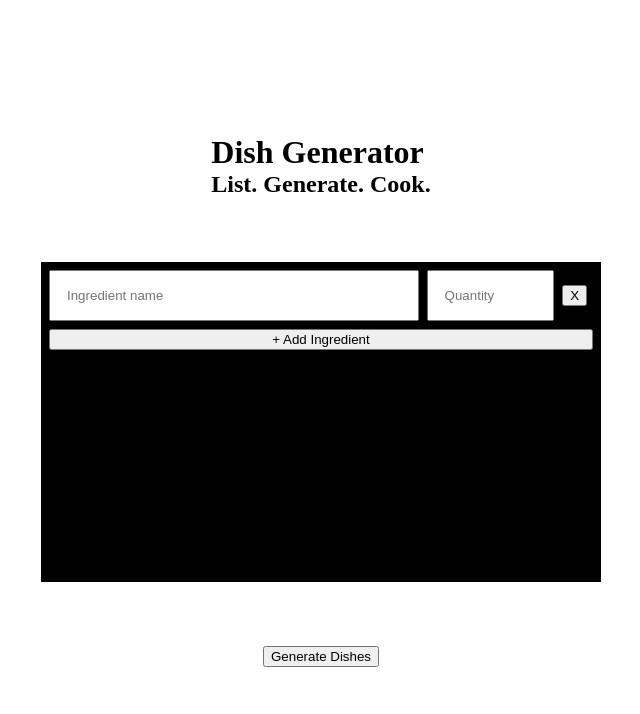
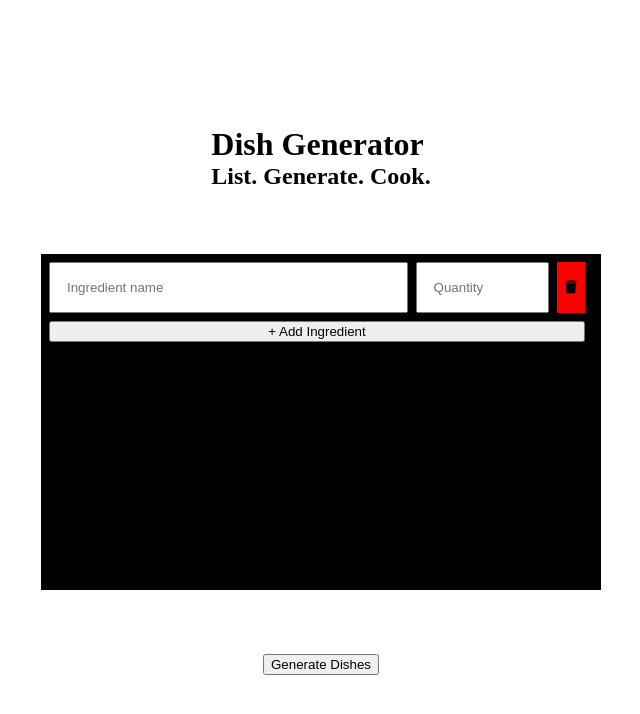
Before and after one commit to tossik8/dish-generator, a Vue app in the folder client/: page / in a window 1280 px wide. Both pictures are taken after a click on the button "+ Add Ingredient". Shown: the top 714 px of the page, without its empty margins (319-959 px from the left). Built offline with nearby package versions, Linux system fonts and the light colour scheme.

Commit message:
Change the table layout to flexbox

```diff
--- a/client/package.json
+++ b/client/package.json
@@ -11,6 +11,11 @@
     "type-check": "vue-tsc --build --force"
   },
   "dependencies": {
+    "@fortawesome/fontawesome-svg-core": "^6.6.0",
+    "@fortawesome/free-brands-svg-icons": "^6.6.0",
+    "@fortawesome/free-regular-svg-icons": "^6.6.0",
+    "@fortawesome/free-solid-svg-icons": "^6.6.0",
+    "@fortawesome/vue-fontawesome": "^3.0.8",
     "vue": "^3.5.12",
     "vue-router": "^4.4.5"
   },
--- /dev/null
+++ b/client/src/components/IngredientsList.vue
@@ -0,0 +1,121 @@
+<script setup lang="ts">
+import type { Ingredient } from '@/interfaces';
+import { nextTick, ref, type Ref } from 'vue';
+
+const ingredients: Ref<Ingredient[]> = ref([])
+
+function addIngredient(): void {
+    const ingredient: Ingredient = {
+        name: ""
+    }
+    ingredients.value.push(ingredient)
+    scrollTableIntoView()
+}
+
+function scrollTableIntoView() {
+    const ingredients = document.getElementsByClassName("ingredients")[0]
+    nextTick(() => {
+        ingredients.scroll({
+            top: ingredients.scrollHeight,
+            left: 0,
+            behavior: 'smooth'
+        })
+    })
+}
+
+function removeIngredient(index: number): void {
+    ingredients.value.splice(index, 1)
+}
+
+defineExpose({
+    ingredients
+})
+</script>
+
+<template>
+    <div class="ingredients-container">
+        <ul class="ingredients">
+            <li v-for="(ingredient, index) in ingredients" :key="index">
+                <div class="ingredients__container">
+                    <input class="ingredients__input" v-model="ingredient.name" name="ingredient-name" type="text"
+                        placeholder="Ingredient name">
+                    <input class="ingredients__input ingredients__input--short" v-model="ingredient.quanity" type="text"
+                        name="ingredient-quantity" placeholder="Quantity">
+                    <button class="ingredients__button ingredients__button--remove" @click="removeIngredient(index)">
+                        <font-awesome-icon :icon="['fas', 'trash']" />
+                    </button>
+                </div>
+                <p :id="`error-${index}`" class="ingredients__error ingredients__error--hidden">Ingredient name is
+                    required</p>
+            </li>
+            <li class="ingredients__item--add">
+                <button class="ingredients__button ingredients__button--add" @click="addIngredient()">+ Add Ingredient</button>
+            </li>
+        </ul>
+    </div>
+</template>
+
+<style scoped>
+.ingredients-container {
+    background-color: black;
+    padding: 0.5rem;
+    width: inherit;
+}
+
+.ingredients {
+    max-height: 20rem;
+    min-height: 20rem;
+    overflow-y: auto;
+    width: inherit;
+    list-style-type: none;
+    display: flex;
+    flex-direction: column;
+    gap: 0.5rem;
+    padding-inline-start: 0;
+    padding-right: 0.5rem;
+}
+
+.ingredients__item--add {
+    position: sticky;
+    bottom: 0;
+    flex: 100%;
+}
+
+.ingredients__container {
+    display: flex;
+    gap: 0.5rem;
+    width: 100%;
+}
+
+.ingredients__input {
+    width: 100%;
+    padding: 1rem;
+}
+
+.ingredients__input--short {
+    flex: 35%;
+}
+
+.ingredients__error {
+    color: red;
+    font-size: 0.8rem;
+}
+
+.ingredients__error--hidden {
+    display: none;
+}
+
+.ingredients__button{
+    cursor: pointer;
+}
+
+.ingredients__button--remove {
+    padding: 0 0.5rem;
+    background-color: red;
+    border: none;
+}
+
+.ingredients__button--add {
+    width: 100%;
+}
+</style>
--- a/client/src/components/IngredientsTable.vue
+++ /dev/null
@@ -1,114 +0,0 @@
-<script setup lang="ts">
-import type { Ingredient } from '@/interfaces';
-import { nextTick, ref, type Ref } from 'vue';
-
-const ingredients: Ref<Ingredient[]> = ref([])
-
-function addIngredient(): void {
-    const ingredient: Ingredient = {
-        name: ""
-    }
-    ingredients.value.push(ingredient)
-    scrollTableIntoView()
-}
-
-function scrollTableIntoView() {
-    const tbody = document.getElementsByTagName("tbody")[0]
-    nextTick(() => {
-        tbody.scroll({
-            top: tbody.scrollHeight,
-            left: 0,
-            behavior: 'smooth'
-        })
-    })
-}
-
-function removeIngredient(index: number): void {
-    ingredients.value.splice(index, 1)
-}
-
-defineExpose({
-    ingredients
-})
-</script>
-
-<template>
-    <table id="ingredients-table" class="table">
-        <tbody class="table__body">
-            <tr class="table__row" v-for="(ingredient, index) in ingredients" :key="index">
-                <td class="table__cell table__cell--wider">
-                    <input class="table__input" v-model="ingredient.name" name="ingredient-name" type="text"
-                        placeholder="Ingredient name">
-                    <p :id="`error-${index}`" class="table__error table__error--hidden">Ingredient name is required</p>
-                </td>
-                <td class="table__cell">
-                    <input class="table__input" v-model="ingredient.quanity" type="text" name="ingredient-quantity"
-                        placeholder="Quantity">
-                </td>
-                <td class="table__cell">
-                    <button @click="removeIngredient(index)">X</button>
-                </td>
-            </tr>
-            <tr class="table__row table__row--add">
-                <td class="table__cell table__cell--add" colspan="3">
-                    <button class="table__button--add" @click="addIngredient()">+ Add Ingredient</button>
-                </td>
-            </tr>
-        </tbody>
-    </table>
-</template>
-
-<style scoped>
-.table {
-    width: 100%;
-    border-spacing: 0;
-}
-
-.table__body {
-    background-color: black;
-    display: block;
-    max-height: 20rem;
-    min-height: 20rem;
-    overflow-y: auto;
-    border-spacing: 0.5rem;
-}
-
-.table__row {
-    vertical-align: baseline;
-}
-
-.table__row--add {
-    position: sticky;
-    bottom: 0;
-}
-
-.table__cell {
-    padding: 0;
-}
-
-.table__cell--wider {
-    width: 70%;
-}
-
-.table__cell--add {
-    width: 100em;
-}
-
-.table__input {
-    width: 100%;
-    padding: 1rem;
-}
-
-.table__error {
-    color: red;
-    font-size: 0.8rem;
-}
-
-.table__error--hidden {
-    display: none;
-}
-
-.table__button--add {
-    width: 100%;
-}
-</style>
--- a/client/src/main.ts
+++ b/client/src/main.ts
@@ -2,8 +2,13 @@ import './assets/main.css'
 
 import { createApp } from 'vue'
 import App from './App.vue'
+import { library } from '@fortawesome/fontawesome-svg-core'
+import { FontAwesomeIcon } from '@fortawesome/vue-fontawesome'
+import { faTrash } from '@fortawesome/free-solid-svg-icons'
 
 const app = createApp(App)
 
+library.add(faTrash)
+app.component('font-awesome-icon', FontAwesomeIcon)
 
 app.mount('#app')
--- a/client/src/views/HomePage.vue
+++ b/client/src/views/HomePage.vue
@@ -1,12 +1,12 @@
 <script setup lang="ts">
-import IngredientsTable from '@/components/IngredientsTable.vue';
+import IngredientsList from '@/components/IngredientsList.vue';
 import type { Ingredient } from '@/interfaces';
 import { ref, type Ref } from 'vue';
 
-type IngredientsTable = {
+type IngredientsList = {
     ingredients: Ingredient[]
 }
-const ingredientsTable: Ref<IngredientsTable> = ref(null!)
+const ingredientsList: Ref<IngredientsList> = ref(null!)
 
 function generateDishes(): void {
     const valid = validateIngredients()
@@ -20,14 +20,14 @@ function generateDishes(): void {
 function validateIngredients(): boolean {
     let error = false
     let i = 0
-    for (let ingredient of ingredientsTable.value.ingredients) {
+    for (let ingredient of ingredientsList.value.ingredients) {
         ingredient.name = ingredient.name.trim()
         if (!ingredient.name) {
-            document.getElementById(`error-${i}`)?.classList.remove('table__error--hidden')
+            document.getElementById(`error-${i}`)?.classList.remove('ingredients__error--hidden')
             error = true
         }
         else {
-            document.getElementById(`error-${i}`)?.classList.add('table__error--hidden')
+            document.getElementById(`error-${i}`)?.classList.add('ingredients__error--hidden')
         }
         ++i
     }
@@ -43,7 +43,7 @@ function validateIngredients(): boolean {
             <h2>List. Generate. Cook.</h2>
         </header>
         <main class="main">
-            <IngredientsTable ref="ingredientsTable" />
+            <IngredientsList ref="ingredientsList" />
             <button @click="generateDishes">Generate Dishes</button>
         </main>
     </div>
@@ -57,6 +57,7 @@ function validateIngredients(): boolean {
     justify-content: center;
     align-items: center;
     min-height: inherit;
+    padding: 0 0.5rem;
 }
 
 .main {
```
Also changed, not shown: 1 other file (tests, documents, lock files or other folders).
